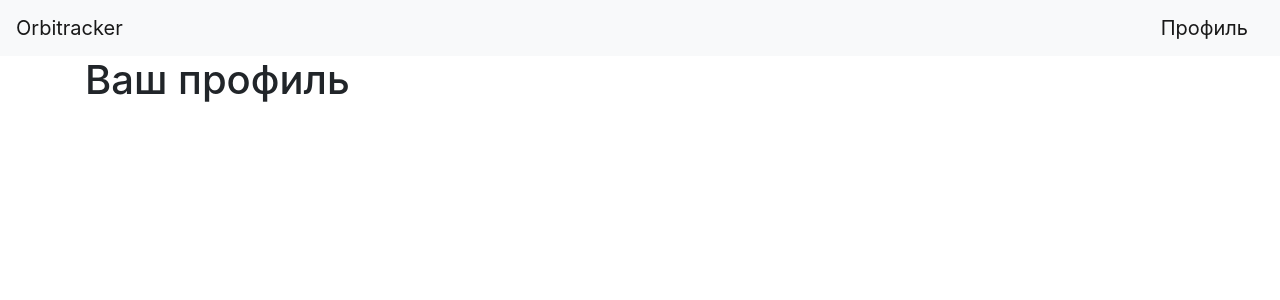
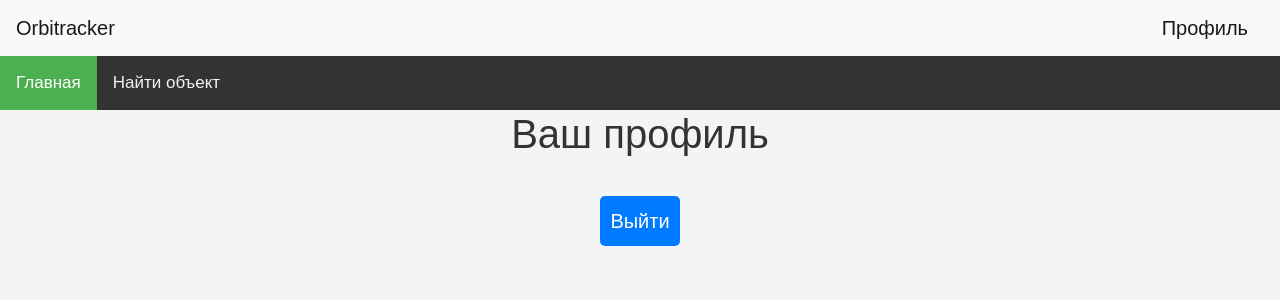
Before and after one commit to SteeperMold/Orbitracker, a Flask app: page /profile in a window 1280 px wide. Shown: the top 300 px of the page. Run offline with Flask 2, Linux system fonts and the light colour scheme; a user stored in the database is signed in; some libraries are stand-ins or nearby versions.

Commit message:
Кнопка выхода и фикс шаблонов

```diff
--- a/app.py
+++ b/app.py
@@ -27,15 +27,15 @@ def load_user(user_id):
 
 @app.route('/')
 def index():
-    return render_template('index.html')
+    return render_template('index.html', title='Главная страница')
 
 
 @app.route('/find_object', methods=['GET'])
 def find_object():
-    return render_template('find_object.html')
+    return render_template('find_object.html', title='Поиск спутника')
 
 
-@app.route('/', methods=['POST'])
+@app.route('/find_object', methods=['POST'])
 def get_timetable():
     try:
         lat = float(request.form.get('lat-input'))
@@ -136,7 +136,7 @@ def logout():
 @app.route('/profile')
 @login_required
 def profile():
-    return render_template('profile.html')
+    return render_template('profile.html', title='Профиль')
 
 
 if __name__ == '__main__':
--- /dev/null
+++ b/static/base.css
@@ -0,0 +1,32 @@
+body {
+    font-family: Arial, sans-serif;
+    background-color: #f4f4f4;
+    margin: 0;
+}
+/* Add a black background color to the top navigation */
+.topnav {
+    background-color: #333;
+    overflow: hidden;
+}
+
+/* Style the links inside the navigation bar */
+.topnav a {
+    float: left;
+    color: #f2f2f2;
+    text-align: center;
+    padding: 14px 16px;
+    text-decoration: none;
+    font-size: 17px;
+}
+
+/* Change the color of links on hover */
+.topnav a:hover {
+    background-color: #ddd;
+    color: black;
+}
+
+/* Add a color to the active/current link */
+.topnav a.active {
+    background-color: #4CAF50;
+    color: white;
+}
--- /dev/null
+++ b/static/profile.css
@@ -0,0 +1,24 @@
+h1 {
+    color: #333;
+    text-align: center;
+}
+
+/*div {
+    margin-top: 50px;
+} */
+
+button[class='exit'] {
+    font-size: 20px;
+    margin: 30px 0;
+    border-radius: 5px;
+    padding: 10px;
+    background-color: #007bff;
+    color: #fff;
+    border: none;
+    cursor: pointer;
+    transition: background-color 0.3s ease;
+}
+
+button[type='exit']:hover {
+    background-color: #0056b3;
+}
--- a/templates/base.html
+++ b/templates/base.html
@@ -7,6 +7,7 @@
           href="https://stackpath.bootstrapcdn.com/bootstrap/4.4.1/css/bootstrap.min.css"
           integrity="sha384-Vkoo8x4CGsO3+Hhxv8T/Q5PaXtkKtu6ug5TOeNV6gBiFeWPGFN9MuhOf23Q9Ifjh"
           crossorigin="anonymous">
+    <link rel="stylesheet" href="../static/base.css">
     <title>{{title}}</title>
 </head>
 <body>
@@ -23,6 +24,10 @@
 {% endif %}
     </nav>
 </header>
+    <div class="topnav">
+      <a class="active" href="/">Главная</a>
+      <a href="/find_object">Найти объект</a>
+    </div>
 <!-- Begin page content -->
 <main role="main" class="container">
     {% block content %}{% endblock %}
--- a/templates/error.html
+++ b/templates/error.html
@@ -9,7 +9,7 @@
 
 <div>
     <h1>Поля заполнены неверно! Попробуйте еще раз.</h1>
-    <a href="/">Вернуться</a>
+    <a href="/find_object">Вернуться</a>
 </div>
 
 </body>
--- a/templates/profile.html
+++ b/templates/profile.html
@@ -1,5 +1,10 @@
 {% extends "base.html" %}
 
 {% block content %}
-<h1>Ваш профиль</h1>
+<link rel="stylesheet" href="../static/profile.css">
+
+<form action="/logout" style="text-align: center">
+    <h1>Ваш профиль</h1>
+    <button class="exit">Выйти</button>
+</form>
 {% endblock %}
```
Also changed, not shown: static/find_object.css (+7 -4 lines), templates/find_object.html (+6 -8 lines).
